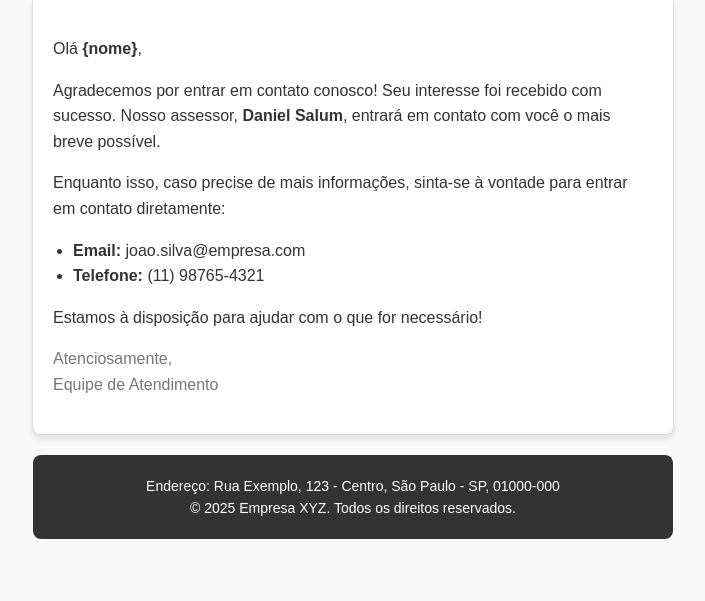
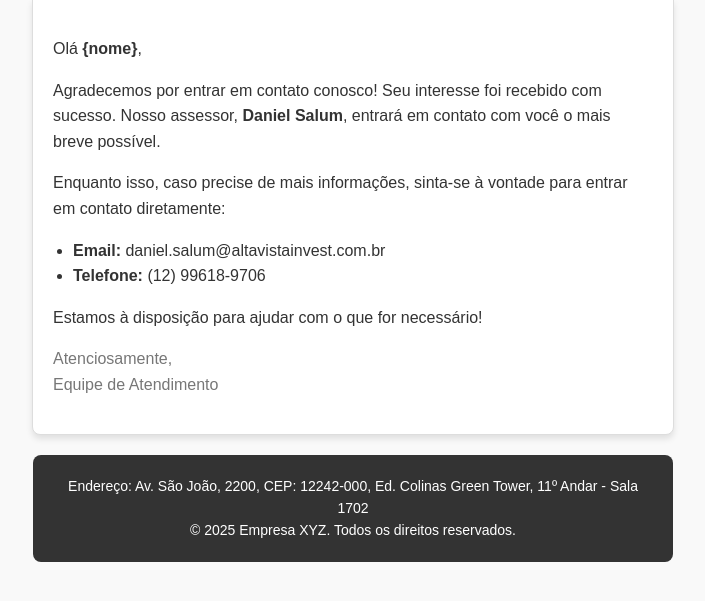
Before and after one commit to pphvaz/flask-tailwind-app, a Flask app: template templates/email/boas_vindas.html in a window 1280 px wide. Shown: the part 109-710 px from the top of the page, without its empty margins (287-992 px from the left). Run offline with Flask 3, Linux system fonts and the light colour scheme; the template is opened without the code that fills it, so the values that code supplies are empty; some libraries are stand-ins or nearby versions.

Commit message:
Corrigido textos e sala enderco

```diff
--- a/templates/base.html
+++ b/templates/base.html
@@ -105,7 +105,7 @@
             <div class="flex flex-col w-full space-y-0.5">
                 <h1 class="font-bold">Alta Vista</h1>
                 <p>Av. São João, 2200, CEP: 12242-000</p>
-                <p>Ed. Colinas Green Tower, 11º Andar - Sala 1104</p>
+                <p>Ed. Colinas Green Tower, 11º Andar - Sala 1702</p>
                 <p>São José dos Campos</p>
             </div>
             <br>
--- a/templates/email/boas_vindas.html
+++ b/templates/email/boas_vindas.html
@@ -17,8 +17,8 @@
             Enquanto isso, caso precise de mais informações, sinta-se à vontade para entrar em contato diretamente:
         </p>
         <ul style="font-size: 16px; color: #333; line-height: 1.6; padding-left: 20px;">
-            <li><strong>Email:</strong> joao.silva@empresa.com</li>
-            <li><strong>Telefone:</strong> (11) 98765-4321</li>
+            <li><strong>Email:</strong> daniel.salum@altavistainvest.com.br</li>
+            <li><strong>Telefone:</strong> (12) 99618-9706</li>
         </ul>
         <p style="font-size: 16px; color: #333; line-height: 1.6;">
             Estamos à disposição para ajudar com o que for necessário!
@@ -32,7 +32,7 @@
     <!-- Rodapé -->
     <div style="background-color: #333; color: #ffffff; padding: 20px; border-radius: 8px; margin: 20px auto 0; max-width: 600px; text-align: center;">
         <p style="font-size: 14px; margin: 0; line-height: 1.6;">
-            Endereço: Rua Exemplo, 123 - Centro, São Paulo - SP, 01000-000<br>
+            Endereço: Av. São João, 2200, CEP: 12242-000, Ed. Colinas Green Tower, 11º Andar - Sala 1702<br>
             © 2025 Empresa XYZ. Todos os direitos reservados.
         </p>
     </div>
--- a/templates/email/novo_lead.html
+++ b/templates/email/novo_lead.html
@@ -2,12 +2,12 @@
 <body style="font-family: Arial, sans-serif; color: #333; background-color: #f9f9f9; margin: 0; padding: 20px; text-align: center;">
     <!-- Banner -->
     <div style="background-color: #333; color: #ffffff; padding: 20px; border-radius: 8px 8px 0 0; margin: 0 auto 20px; max-width: 600px;">
-        <h1 style="font-size: 24px; margin: 0;">Lead Capturado com Sucesso!</h1>
+        <h1 style="font-size: 24px; margin: 0;">Lead Cadastrado com Sucesso!</h1>
     </div>
 
     <!-- Conteúdo principal -->
     <div style="background-color: #ffffff; border-radius: 0 0 8px 8px; padding: 20px; box-shadow: 0 4px 6px rgba(0, 0, 0, 0.1); border: 1px solid #ddd; margin: 0 auto; max-width: 600px;">
-        <h2 style="color: #000;">Boas notícias: Novo lead, {nome}</h2>
+        <h2 style="color: #000;">Boas notícias: Novo lead!</h2>
         <div style="margin-bottom: 20px;"><strong style="color: #333;">Nome:</strong> {nome}</div>
         <div style="margin-bottom: 20px;"><strong style="color: #333;">Telefone:</strong> {telefone}</div>
         <div style="margin-bottom: 20px;"><strong style="color: #333;">Email:</strong> {email}</div>
--- a/templates/index.html
+++ b/templates/index.html
@@ -120,7 +120,7 @@
       </div>
       <div class="p-4 space-y-2">
         <h4 class="font-bold">Planejamento Financeiro e Sucessório</h4>
-        <p class="font-extralight">Garanta seu legado e proteja seu futuro: conte comida para cuidar do seu patrimônio e planejar sua sucessão</p>
+        <p class="font-extralight">Garanta seu legado e proteja seu futuro: conte comigo para cuidar do seu patrimônio e planejar sua sucessão</p>
       </div>
 
     </div>
```
